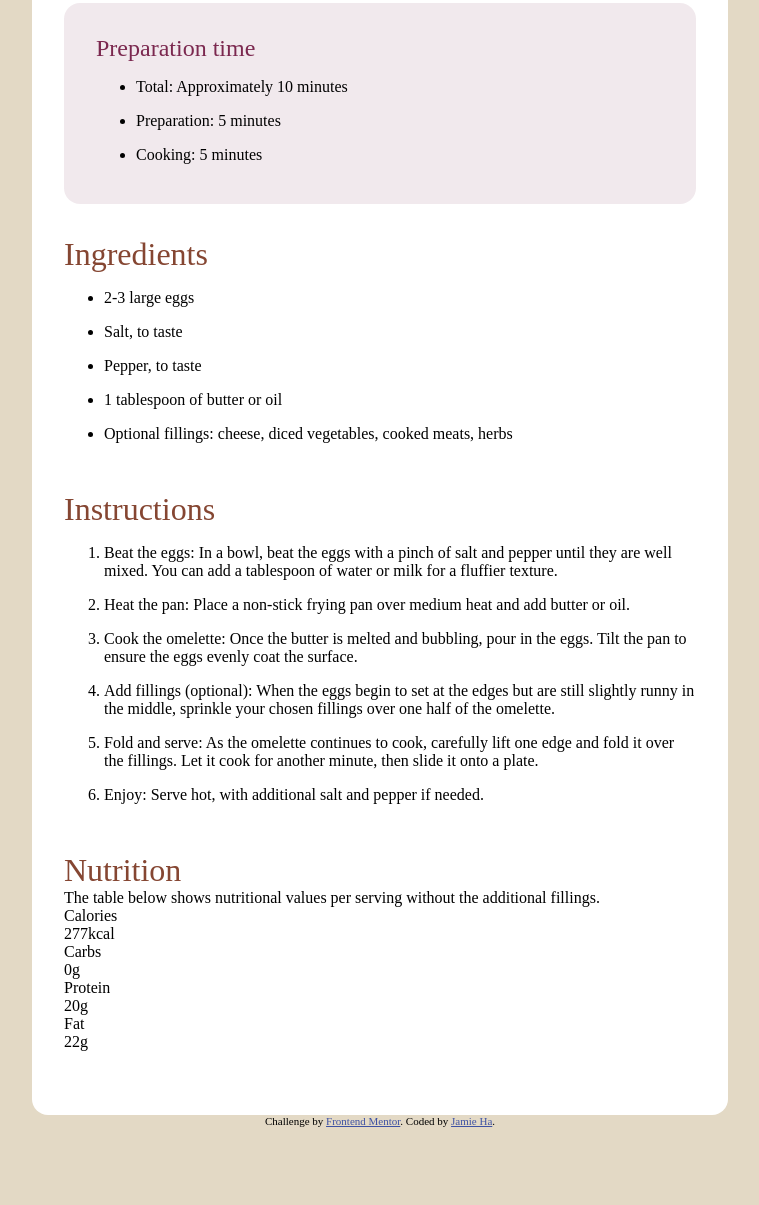
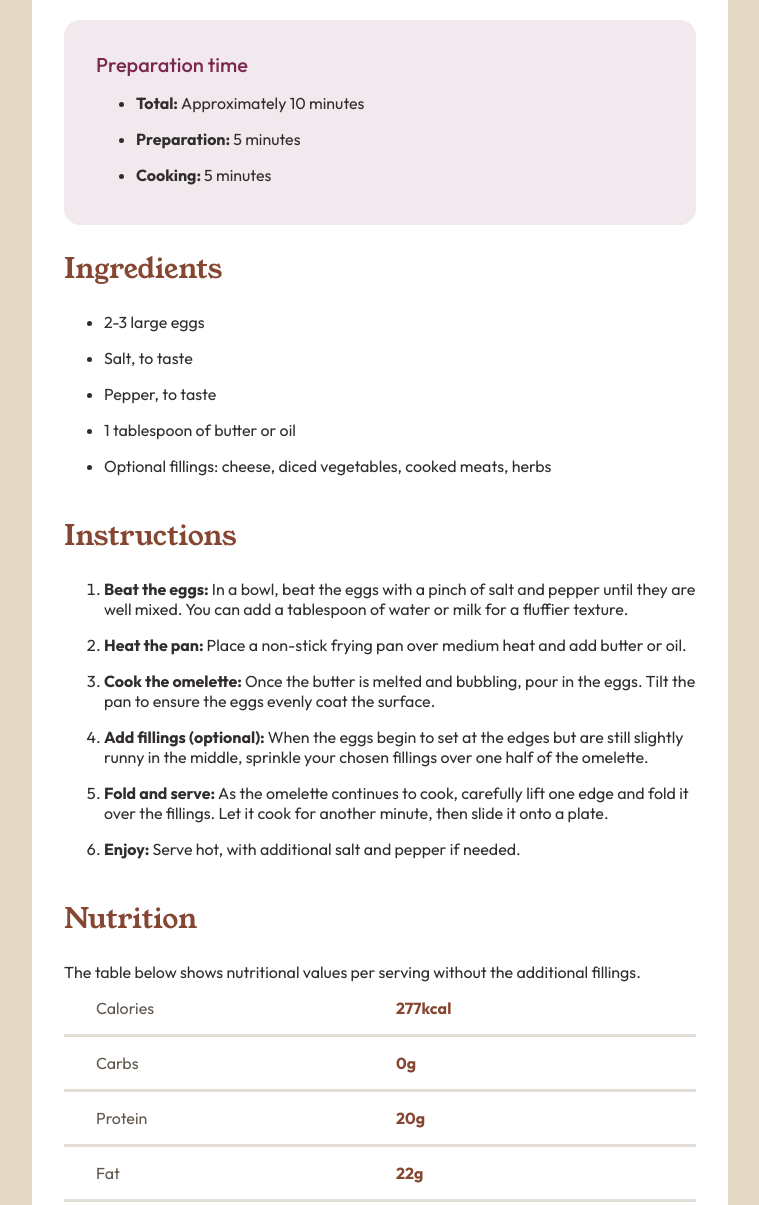
Before and after one commit to JamieHa8794/frontend-mentor-recipe, a plain HTML site: page index.html in a window 1280 px wide. Shown: the part 533-1738 px from the top of the page, without its empty margins (260-1019 px from the left). Before the commit the page ends 1716 px from the top, so only its background shows below. Drawn offline with Linux system fonts and the light colour scheme.

Commit message:
desktop css done

```diff
--- a/index.html
+++ b/index.html
@@ -31,9 +31,9 @@
       <div class="section prep">
         <div class="subtitle prep">Preparation time</div>
         <ul>
-          <li>Total: Approximately 10 minutes</li>
-          <li>Preparation: 5 minutes</li>
-          <li>Cooking: 5 minutes</li>
+          <li><strong>Total: </strong>Approximately 10 minutes</li>
+          <li><strong>Preparation: </strong>5 minutes</li>
+          <li><strong>Cooking: </strong>5 minutes</li>
         </ul>
       </div>
       <div class="section">
@@ -52,29 +52,33 @@
         <div class="subtitle">Instructions</div>
         <ol>
           <li>
-            Beat the eggs: In a bowl, beat the eggs with a pinch of salt and
-            pepper until they are well mixed. You can add a tablespoon of water
-            or milk for a fluffier texture.
+            <strong>Beat the eggs: </strong>In a bowl, beat the eggs with a
+            pinch of salt and pepper until they are well mixed. You can add a
+            tablespoon of water or milk for a fluffier texture.
           </li>
           <li>
-            Heat the pan: Place a non-stick frying pan over medium heat and add
-            butter or oil.
+            <strong>Heat the pan: </strong>Place a non-stick frying pan over
+            medium heat and add butter or oil.
           </li>
           <li>
-            Cook the omelette: Once the butter is melted and bubbling, pour in
-            the eggs. Tilt the pan to ensure the eggs evenly coat the surface.
+            <strong>Cook the omelette: </strong>Once the butter is melted and
+            bubbling, pour in the eggs. Tilt the pan to ensure the eggs evenly
+            coat the surface.
           </li>
           <li>
-            Add fillings (optional): When the eggs begin to set at the edges but
-            are still slightly runny in the middle, sprinkle your chosen
-            fillings over one half of the omelette.
+            <strong>Add fillings (optional): </strong>When the eggs begin to set
+            at the edges but are still slightly runny in the middle, sprinkle
+            your chosen fillings over one half of the omelette.
           </li>
           <li>
-            Fold and serve: As the omelette continues to cook, carefully lift
-            one edge and fold it over the fillings. Let it cook for another
-            minute, then slide it onto a plate.
+            <strong>Fold and serve: </strong>As the omelette continues to cook,
+            carefully lift one edge and fold it over the fillings. Let it cook
+            for another minute, then slide it onto a plate.
           </li>
-          <li>Enjoy: Serve hot, with additional salt and pepper if needed.</li>
+          <li>
+            <strong>Enjoy: </strong>Serve hot, with additional salt and pepper
+            if needed.
+          </li>
         </ol>
       </div>
       <div class="section">
@@ -85,13 +89,13 @@
         </div>
         <div class="nutrition-table">
           <div class="nutrition-item">Calories</div>
-          <div class="nutrition-item">277kcal</div>
+          <div class="nutrition-value">277kcal</div>
           <div class="nutrition-item">Carbs</div>
-          <div class="nutrition-item">0g</div>
+          <div class="nutrition-value">0g</div>
           <div class="nutrition-item">Protein</div>
-          <div class="nutrition-item">20g</div>
+          <div class="nutrition-value">20g</div>
           <div class="nutrition-item">Fat</div>
-          <div class="nutrition-item">22g</div>
+          <div class="nutrition-value">22g</div>
         </div>
       </div>
     </div>
--- a/styles.css
+++ b/styles.css
@@ -1,3 +1,12 @@
+@font-face {
+  font-family: outfit;
+  src: url(./assets/fonts/outfit/Outfit-VariableFont_wght.ttf);
+}
+@font-face {
+  font-family: young-serif;
+  src: url(./assets/fonts/young-serif/YoungSerif-Regular.ttf);
+  font-weight: 400;
+}
 .attribution {
   font-size: 11px;
   text-align: center;
@@ -14,6 +23,9 @@ body {
   align-items: center;
 
   padding: 3rem 0 3rem 0;
+
+  font-family: outfit;
+  color: hsl(24, 5%, 18%);
 }
 img {
   max-width: 100%;
@@ -29,13 +41,17 @@ img {
 }
 .title {
   font-size: 3rem;
+  margin-bottom: 1rem;
+  font-family: young-serif;
 }
 .section {
-  margin: 2rem 0 2rem 0;
+  margin: 1.5rem 0 1.5rem 0;
 }
 .subtitle {
-  font-size: 2rem;
+  font-size: 1.75rem;
+  font-family: young-serif;
   color: hsl(14, 45%, 36%);
+  margin-bottom: 1.5rem;
 }
 li {
   padding-bottom: 1rem;
@@ -46,6 +62,28 @@ li {
   border-radius: 1rem;
 }
 .subtitle.prep {
-  font-size: 1.5rem;
+  margin-bottom: 1rem;
+
+  font-size: 1.25rem;
+  font-family: outfit;
+  font-weight: 500;
   color: hsl(332, 51%, 32%);
 }
+.nutrition-table {
+  display: grid;
+  grid-template-columns: 1fr 1fr;
+}
+.nutrition-item,
+.nutrition-value {
+  font-size: 16px;
+  border-bottom: solid hsl(30, 18%, 87%);
+  padding: 1rem;
+}
+.nutrition-value {
+  color: hsl(14, 45%, 36%);
+  font-weight: bold;
+}
+.nutrition-item {
+  color: hsl(30, 10%, 34%);
+  padding-left: 2rem;
+}
```
